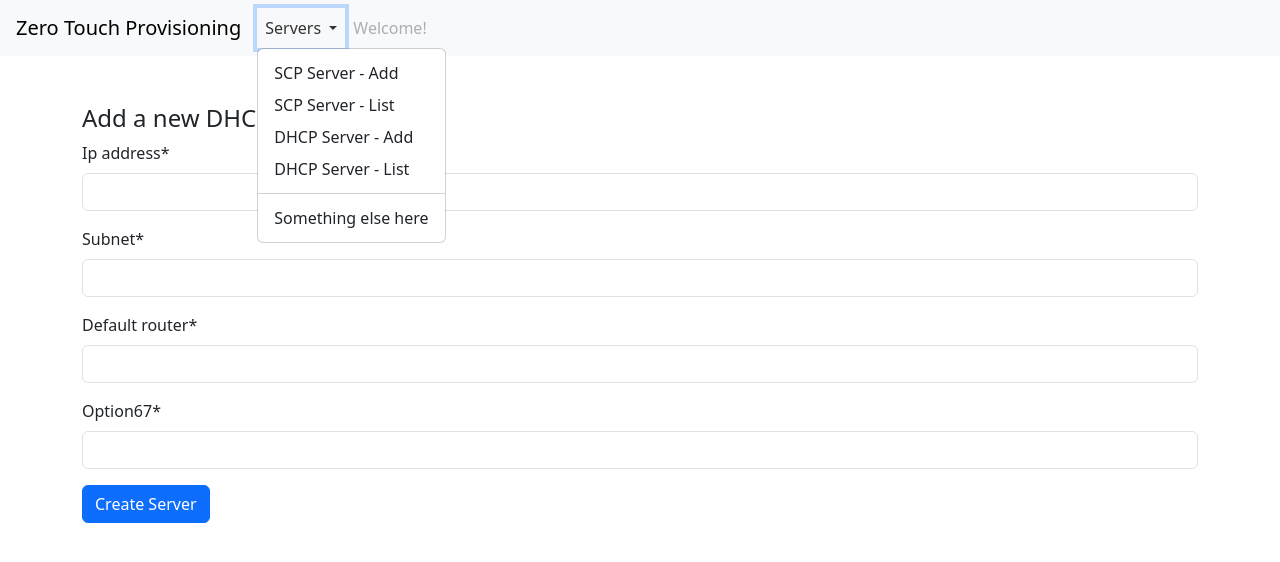
After one commit to shahzadqadir/fullstack_ztp, a Django app: page /ztp/create_dhcp_server/ in a window 1280 px wide, after a click on "Servers". The commit adds this page. Shown: the top 562 px of the page. Run offline with Django 5.2, Linux system fonts and the light colour scheme; some libraries are stand-ins or nearby versions.

Commit message:
Completed DHCP Server CRUD Operations - Chapter 15

```diff
--- a/templates/base.html
+++ b/templates/base.html
@@ -12,9 +12,44 @@
 </head>
 <body>
 
+  <!-- Navbar -->
+
+  <nav class="navbar navbar-expand-lg navbar-light bg-light">
+  <a class="navbar-brand ml-5" href="{% url 'homepage' %}" style="margin-left: 1rem;">Zero Touch Provisioning</a>
+  <button class="navbar-toggler" type="button" data-toggle="collapse" data-target="#navbarSupportedContent" aria-controls="navbarSupportedContent" aria-expanded="false" aria-label="Toggle navigation">
+    <span class="navbar-toggler-icon"></span>
+  </button>
+
+  <div class="collapse navbar-collapse" id="navbarSupportedContent">
+    <ul class="navbar-nav mr-auto">
+      <li class="nav-item dropdown">
+        <a class="nav-link dropdown-toggle" href="#" id="navbarDropdown" role="button" data-toggle="dropdown" aria-haspopup="true" aria-expanded="false">
+          Servers
+        </a>
+        <div class="dropdown-menu" aria-labelledby="navbarDropdown">
+          <a class="dropdown-item" href="{% url 'create_scp_server' %}">SCP Server - Add</a>
+          <a class="dropdown-item" href="{% url 'list_scp_servers' %}">SCP Server - List</a>
+          <a class="dropdown-item" href="{% url 'create_dhcp_server' %}">DHCP Server - Add</a>
+          <a class="dropdown-item" href="{% url 'list_dhcp_servers' %}">DHCP Server - List</a>
+          <div class="dropdown-divider"></div>
+          <a class="dropdown-item" href="#">Something else here</a>
+        </div>
+      </li>
+      <li class="nav-item">
+        <a class="nav-link disabled" href="#">Welcome!</a>
+      </li>
+    </ul>
+    </div>
+  </nav>
+<!-- Navbar ends -->
+
   {% block content %}
   {% endblock content%}
 
   <script src="https://cdn.jsdelivr.net/npm/bootstrap@5.3.8/dist/js/bootstrap.bundle.min.js" integrity="sha384-FKyoEForCGlyvwx9Hj09JcYn3nv7wiPVlz7YYwJrWVcXK/BmnVDxM+D2scQbITxI" crossorigin="anonymous"></script>
+  <script src="https://cdn.jsdelivr.net/npm/popper.js@1.12.9/dist/umd/popper.min.js" integrity="sha384-ApNbgh9B+Y1QKtv3Rn7W3mgPxhU9K/ScQsAP7hUibX39j7fakFPskvXusvfa0b4Q" crossorigin="anonymous"></script>
+  <script src="https://code.jquery.com/jquery-3.2.1.slim.min.js" integrity="sha384-KJ3o2DKtIkvYIK3UENzmM7KCkRr/rE9/Qpg6aAZGJwFDMVNA/GpGFF93hXpG5KkN" crossorigin="anonymous"></script>
+  <script src="https://cdn.jsdelivr.net/npm/popper.js@1.12.9/dist/umd/popper.min.js" integrity="sha384-ApNbgh9B+Y1QKtv3Rn7W3mgPxhU9K/ScQsAP7hUibX39j7fakFPskvXusvfa0b4Q" crossorigin="anonymous"></script>
+  <script src="https://cdn.jsdelivr.net/npm/bootstrap@4.0.0/dist/js/bootstrap.min.js" integrity="sha384-JZR6Spejh4U02d8jOt6vLEHfe/JQGiRRSQQxSfFWpi1MquVdAyjUar5+76PVCmYl" crossorigin="anonymous"></script>
 </body>
 </html>
--- /dev/null
+++ b/templates/ztp/create_dhcp_server.html
@@ -0,0 +1,21 @@
+<!-- ~/automation/fullstack_ztp/templates/ztp/create_dhcp_server.html -->
+
+{% extends 'base.html' %}
+{% load crispy_forms_tags %}
+
+{% block title %}Create DHCP Server{% endblock title %}
+
+{% block content %}
+
+  <div class="container mt-5">
+    <h4>Add a new DHCP Server</h4>
+    <form action="" method="post">
+      {% csrf_token %}
+      {{ form|crispy }}
+      <button class="btn btn-primary" type="submit">
+        Create Server
+      </button>
+    </form>
+  </div>
+
+{% endblock content %}
--- a/ztp/forms.py
+++ b/ztp/forms.py
@@ -8,3 +8,9 @@ class SCPServerForm(forms.ModelForm):
     class Meta:
         model = models.SCPServer
         fields = '__all__'
+
+
+class DHCPServerForm(forms.ModelForm):
+    class Meta:
+        model = models.DHCPServer
+        fields = '__all__'
--- a/ztp/urls.py
+++ b/ztp/urls.py
@@ -8,5 +8,9 @@ urlpatterns = [
     path('create_scp_server/', views.create_scp_server_view, name='create_scp_server'),
     path('list_scp_servers/', views.list_scp_servers_view, name='list_scp_servers'),
     path('edit_scp_server/<int:id>/', views.edit_scp_server_view, name='edit_scp_server'),
-    path('delete_scp_server/<int:id>/', views.delete_scp_server_view, name='delete_scp_server'),    # NEW
+    path('delete_scp_server/<int:id>/', views.delete_scp_server_view, name='delete_scp_server'),
+    path('create_dhcp_server/', views.create_dhcp_server_view, name='create_dhcp_server'),
+    path('list_dhcp_servers/', views.list_dhcp_servers_view, name='list_dhcp_servers'),
+    path('edit_dhcp_server/<int:id>/', views.edit_dhcp_server_view, name='edit_dhcp_server'),
+    path('delete_dhcp_server/<int:id>/', views.delete_dhcp_server_view, name='delete_dhcp_server'), # NEW
 ]
--- a/ztp/views.py
+++ b/ztp/views.py
@@ -1,11 +1,15 @@
-# ~/automation/fullstack_ztp/ztp/views.py
+# automation/fullstack_ztp/ztp/views.py
 
 from django.shortcuts import render
 from django.shortcuts import redirect
 from django.urls import reverse
 
-from .forms import SCPServerForm
 from . import models
+
+# Create your views here.
+
+from .forms import SCPServerForm, DHCPServerForm    # New import DHCPServerForm
+
 
 def create_scp_server_view(request):
     form = SCPServerForm()
@@ -16,13 +20,11 @@ def create_scp_server_view(request):
             return redirect(reverse('homepage'))
     return render(request, 'ztp/create_scp_server.html', {'form': form})
 
-
 def list_scp_servers_view(request):
     scp_servers = models.SCPServer.objects.all()
     return render(request, 'ztp/list_scp_servers.html', {'scp_servers': scp_servers})
 
-
-def edit_scp_server_view(request, id):  # NEW
+def edit_scp_server_view(request, id):
     obj = models.SCPServer.objects.get(id=id)
     form = SCPServerForm(instance=obj)
     if request.method == "POST":
@@ -37,3 +39,34 @@ def delete_scp_server_view(request, id):
     obj = models.SCPServer.objects.get(id=id)
     obj.delete()
     return redirect(reverse('list_scp_servers'))
+
+
+def create_dhcp_server_view(request):
+    form = DHCPServerForm()
+    if request.method == "POST":
+        form = DHCPServerForm(request.POST)
+        if form.is_valid():
+            form.save()
+            return redirect(reverse('homepage'))
+    return render(request, 'ztp/create_dhcp_server.html', {'form': form})
+
+def list_dhcp_servers_view(request):
+    dhcp_servers = models.DHCPServer.objects.all()
+    return render(request, 'ztp/list_dhcp_servers.html', {'dhcp_servers': dhcp_servers})
+
+
+def edit_dhcp_server_view(request, id):
+    obj = models.DHCPServer.objects.get(id=id)
+    form = DHCPServerForm(instance=obj)
+    if request.method == "POST":
+        form = DHCPServerForm(request.POST, instance=obj)
+        if form.is_valid():
+            form.save()
+            return redirect(reverse('list_dhcp_servers'))
+    return render(request, 'ztp/edit_dhcp_server.html', {'form': form})
+
+
+def delete_dhcp_server_view(request, id):
+    obj = models.DHCPServer.objects.get(id=id)
+    obj.delete()
+    return redirect(reverse('list_dhcp_servers'))
```
Also changed, not shown: templates/ztp/edit_dhcp_server.html (added, +21 -0 lines), templates/ztp/list_dhcp_servers.html (added, +33 -0 lines), db.sqlite3.
